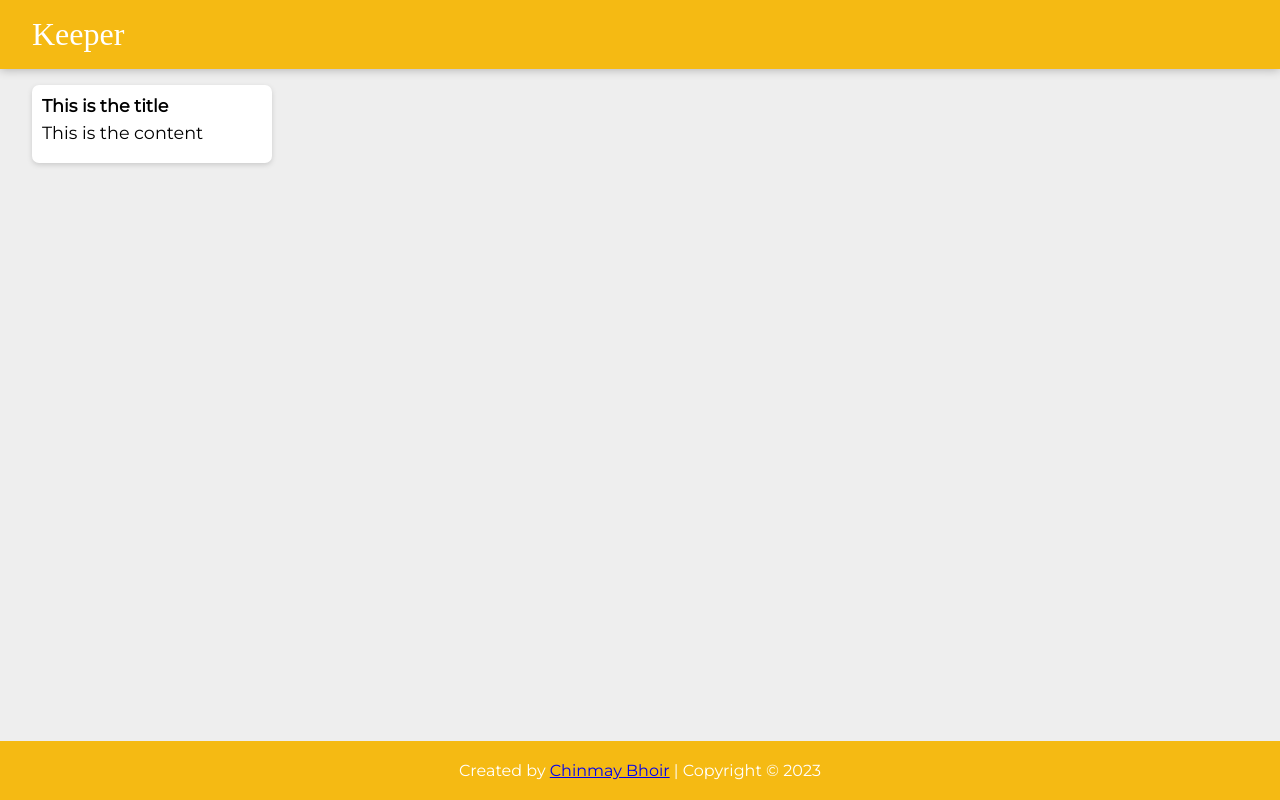
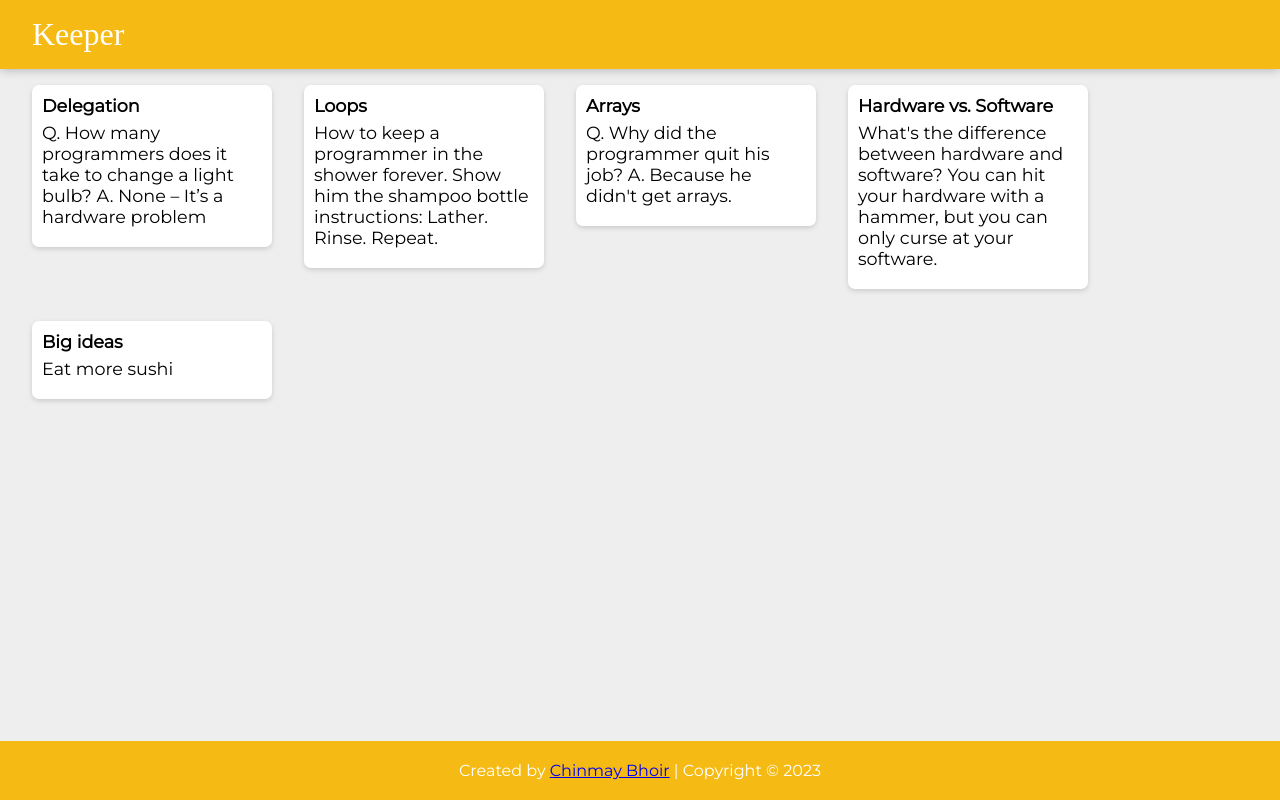
Before and after one commit to Chinmay2660/Keeper-app, a React (Create React App) app: page / in a window 1280 px wide. Built offline with nearby package versions, Linux system fonts and the light colour scheme; a web font is replaced by a local one.

Commit message:
Add props to Note.jsx

```diff
--- a/src/components/App.jsx
+++ b/src/components/App.jsx
@@ -2,12 +2,19 @@
 import Header from "./Header";
 import Footer from "./Footer";
 import Note from "./Note";
+import notes from "../notes";
 
 function App() {
   return (
     <React.StrictMode>
       <Header />
-      <Note />
+      {notes.map((noteItem) => (
+        <Note
+          key={noteItem.key}
+          title={noteItem.title}
+          content={noteItem.content}
+        />
+      ))}
       <Footer />
     </React.StrictMode>
   );
--- a/src/components/Note.jsx
+++ b/src/components/Note.jsx
@@ -1,10 +1,10 @@
 import React from "react";
 
-function Note() {
+function Note(props) {
   return (
     <div className="note">
-      <h1>This is the title</h1>
-      <p>This is the content</p>
+      <h1>{props.title}</h1>
+      <p>{props.content}</p>
     </div>
   );
 }
--- /dev/null
+++ b/src/notes.js
@@ -0,0 +1,33 @@
+const notes = [
+  {
+    key: 1,
+    title: "Delegation",
+    content:
+      "Q. How many programmers does it take to change a light bulb? A. None – It’s a hardware problem",
+  },
+  {
+    key: 2,
+    title: "Loops",
+    content:
+      "How to keep a programmer in the shower forever. Show him the shampoo bottle instructions: Lather. Rinse. Repeat.",
+  },
+  {
+    key: 3,
+    title: "Arrays",
+    content:
+      "Q. Why did the programmer quit his job? A. Because he didn't get arrays.",
+  },
+  {
+    key: 4,
+    title: "Hardware vs. Software",
+    content:
+      "What's the difference between hardware and software? You can hit your hardware with a hammer, but you can only curse at your software.",
+  },
+  {
+    key: 5,
+    title: "Big ideas",
+    content: "Eat more sushi",
+  },
+];
+
+export default notes;
```
